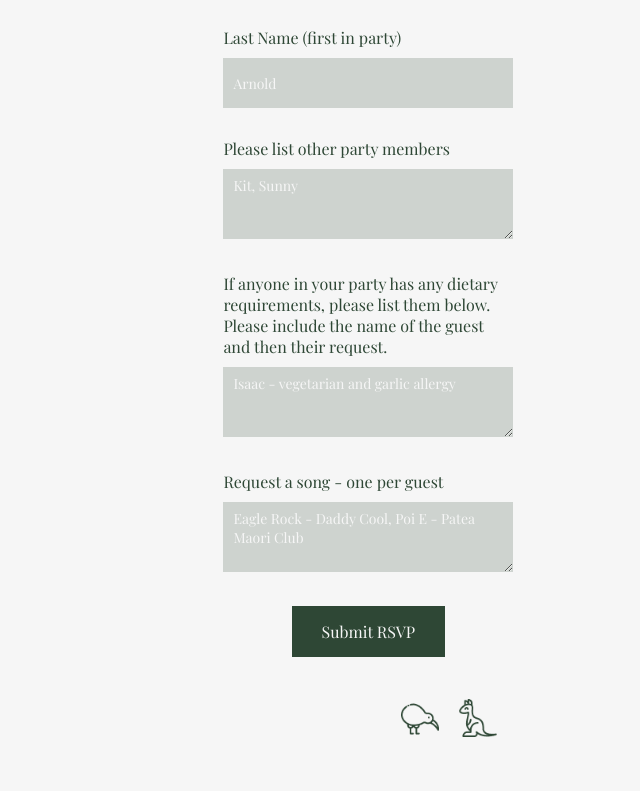
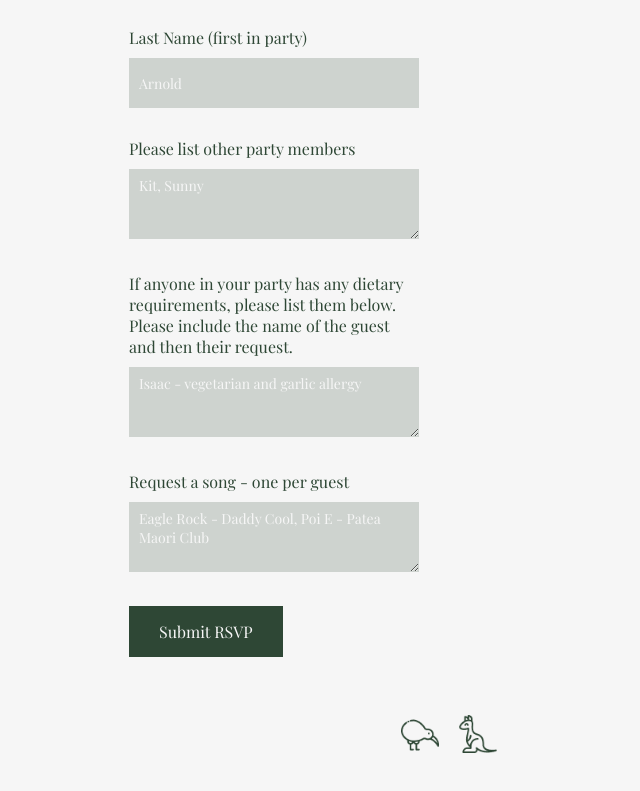
Before and after one commit to IsaacArnold/wedding-website, a Gatsby site: page /rsvp in a window 1280 px wide. Shown: the part 725-1516 px from the top of the page, without its empty margins (191-831 px from the left). Built offline with nearby package versions, Linux system fonts and the light colour scheme; Gatsby itself is replaced by a stand-in of ours; a web font is replaced by a local one.

Commit message:
Updates RSVP styling to fit larger screens better

```diff
--- a/src/components/contact-form.js
+++ b/src/components/contact-form.js
@@ -55,6 +55,9 @@ const FormDiv = styled.div`
     padding: 15px 30px;
     align-self: center;
     font-size: 16px;
+    @media (min-width: 768px) {
+      align-self: flex-start;
+    }
   }
   input,
   textarea {
--- a/src/pages/rsvp.js
+++ b/src/pages/rsvp.js
@@ -47,75 +47,13 @@ const FormDiv = styled.div`
   width: 90%;
   padding-left: 10px;
   max-width: 310px;
-  @media (min-width: 768px) {
-    margin-left: 5.9rem;
-  }
-  .form-section {
-    margin-bottom: 30px;
-  }
-  .radioDiv {
-    display: flex;
-    margin-bottom: 15px;
-    margin-left: 5px;
-    input[type="radio"] {
-      width: 20px;
-      height: 20px;
-      border-radius: 50%;
-      -webkit-appearance: none;
-      appearance: none;
-      background-color: rgba(46, 71, 53, 20%);
-      margin: 0;
-      margin-right: 15px;
-      display: grid;
-      place-content: center;
-      margin-top: 2px;
-      &::before {
-        content: "";
-        width: 18px;
-        height: 18px;
-        margin-right: 10px;
-        border-radius: 50%;
-        transform: scale(0);
-        transition: 120ms transform ease-in-out;
-        box-shadow: inset 1.2em 1.2em var(--weddingGreen);
-      }
-      &:checked::before {
-        transform: scale(1);
-      }
-    }
-  }
-  .submitBtn {
-    background-color: var(--weddingGreen);
-    color: var(--offWhite);
-    border: none;
-    padding: 15px 30px;
-    align-self: center;
-    font-size: 16px;
-  }
-  input,
-  textarea {
-    background-color: rgba(46, 71, 53, 20%);
-    border: none;
-    border-radius: 0px;
-    width: 100%;
-    height: 50px;
-    margin-top: 10px;
-    padding-left: 10px;
-    &::placeholder {
-      color: var(--offWhite);
-      font-size: 14px;
-    }
-  }
-  textarea {
-    height: 70px;
-    &::placeholder {
-      padding-top: 5px;
-    }
-  }
 `;
 
 const KiwiKanga = styled.div`
   margin: 2.5rem 0;
+  @media (min-width: 768px) {
+    margin-top: 3.5rem;
+  }
 `;
 //#endregion
 
--- a/src/templates/invitationPage.js
+++ b/src/templates/invitationPage.js
@@ -99,8 +99,8 @@ const InvitationPage = ({ pageContext }) => {
               We ask that you please RSVP with any dietry requirements by ___.
             </p>
             <p className="sub-text">
-              Click on the RSVP button below or click our names at the top of
-              this page to return to the home screen.
+              Click on the RSVP button below or click 'Isaac & Vanessa' at the
+              top of this page to return to the home screen.
             </p>
           </div>
           <Link to="/rsvp" className="rsvpButton">
```
